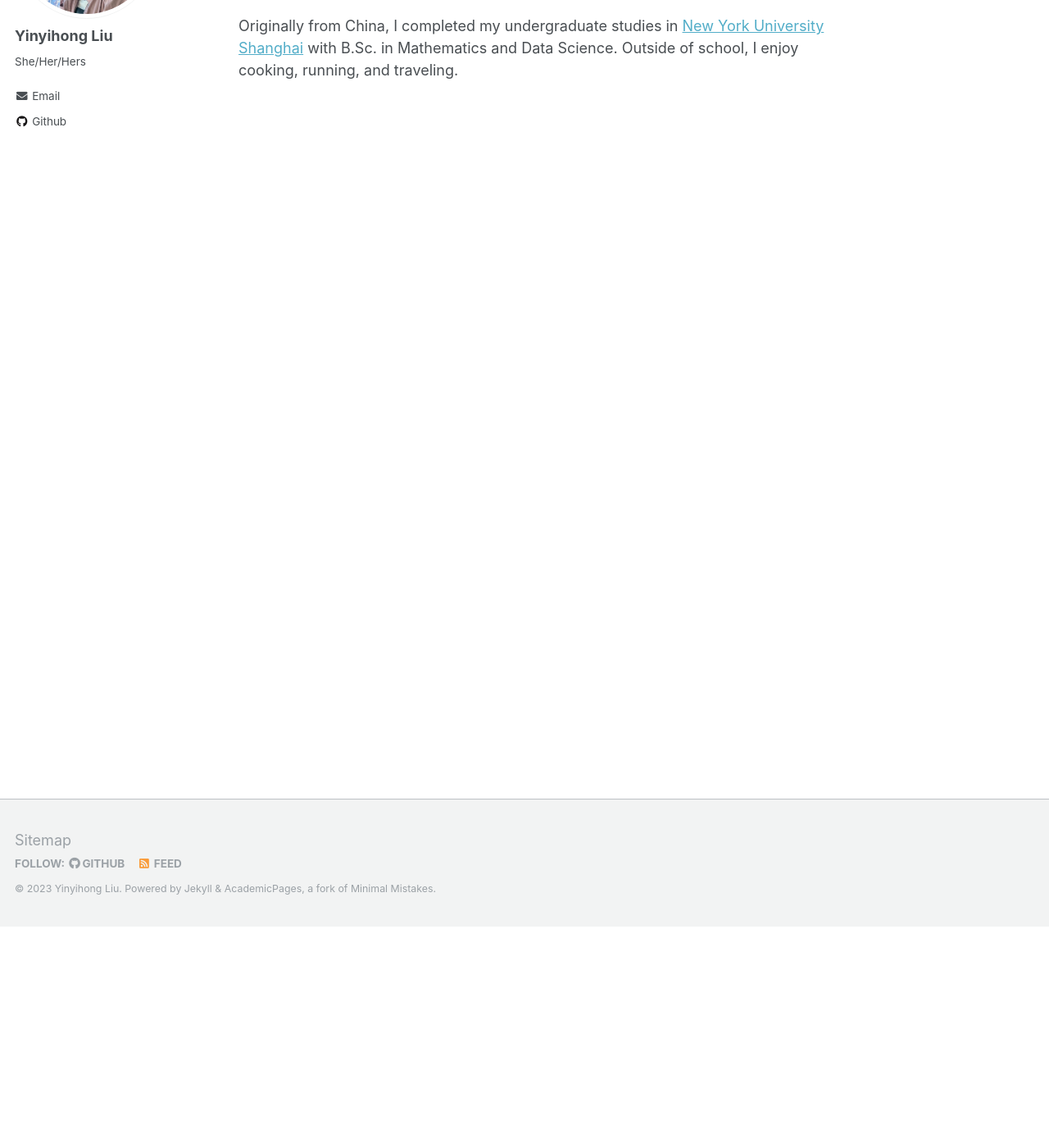
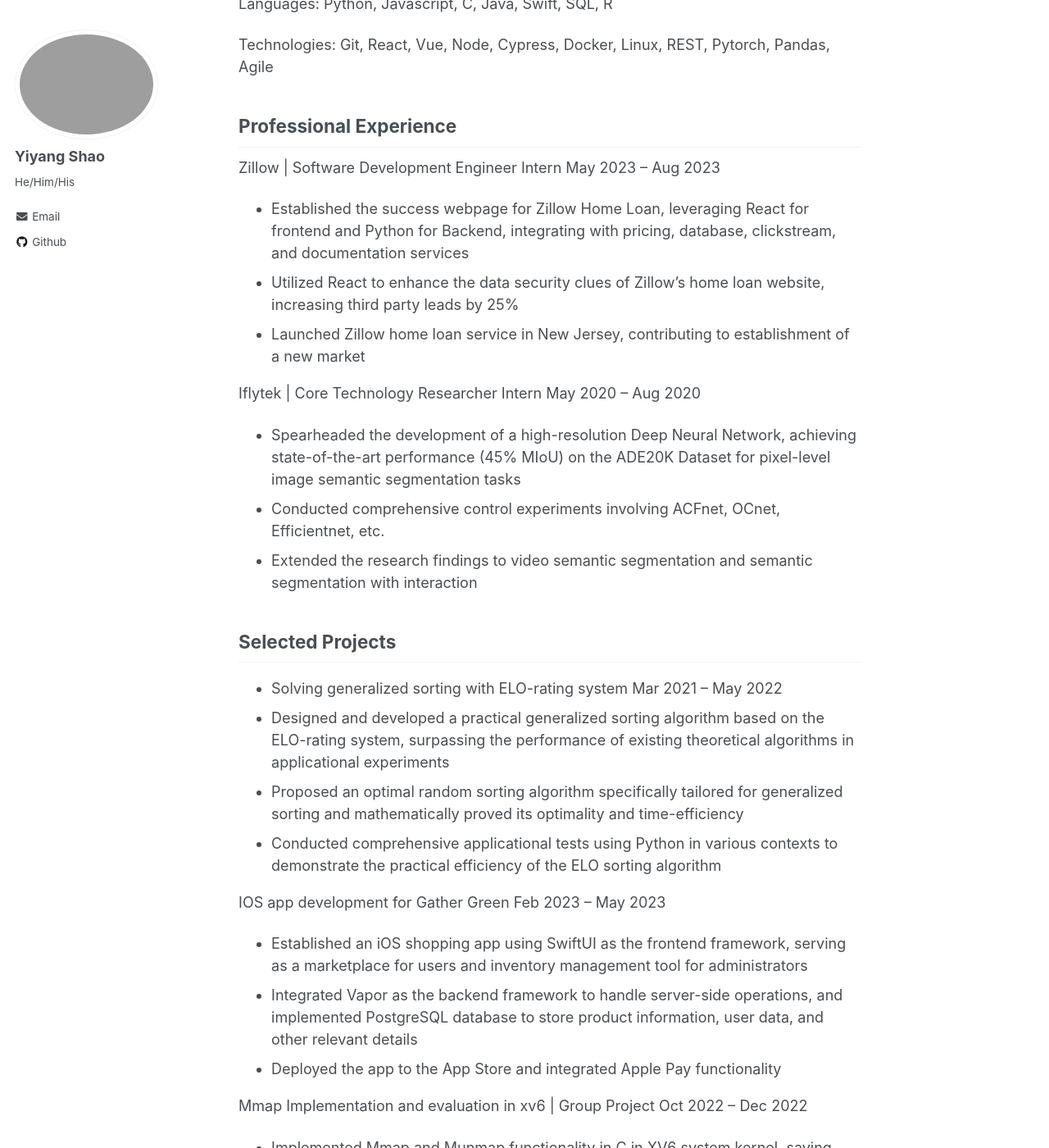
Before and after one commit to YiyangShao/yiyangshao.github.io, a Jekyll site: the page built from _pages/about.md, in a window 1280 px wide and 1400 px high, scrolled down 270 px. Shown: the whole window at 82% size. Built offline with Jekyll 4.4.1, drawn with Linux system fonts in a browser that asks for light colours; some of the changed text lies outside the part shown.

Commit message:
personalized

```diff
--- a/_config.yml
+++ b/_config.yml
@@ -7,13 +7,13 @@
 
 # Site Settings
 locale                   : "en-US"
-title                    : "Yinyihong Liu"
+title                    : "Yiyang Shao"
 title_separator          : "-"
-name                     : &name "Yinyihong Liu"
-description              : &description "I'm a Master student of statistics at Duke University."
-url                      : https://emily0630.github.io/
+name                     : &name "Yiyang Shao"
+description              : &description "I'm a Master student of Computer Science at Duke University."
+url                      : https://yiyangshao.github.io/
 baseurl                  : "" # the subpath of your site, e.g. "/blog"
-repository               : "emily0630/emily0630.github.io"
+repository               : "yiyangshao/yiyangshao.github.io"
 teaser                   :  # filename of teaser fallback teaser image placed in /images/, .e.g. "500x300.png"
 breadcrumbs              : false # true, false (default)
 words_per_minute         : 160
@@ -31,7 +31,7 @@
     num_posts            : # 5 (default)
     colorscheme          : # "light" (default), "dark"
 staticman:
-  allowedFields          : ['Yinyihong Liu', 'yinyihong.liu@duke.edu']
+  allowedFields          : ['Yiyang Shao', 'yiyangshao70@gmail.edu']
   branch                 : "gh-pages" # "master", "gh-pages"
   commitMessage          : "New comment."
   filename               : comment-{@timestamp}
@@ -80,14 +80,14 @@
 
 # Site Author
 author:
-  name             : "Yinyihong Liu"
-  avatar           : "yinyihong.jpg"
-  bio              : "She/Her/Hers"
+  name             : "Yiyang Shao"
+  avatar           : "YiyangShao.jpg"
+  bio              : "He/Him/His"
   location         :
   employer         :
   pubmed           :
   googlescholar    :
-  email            : "yinyihong.liu@duke.edu"
+  email            : "yiyangshao70@gmail.com"
   researchgate     :
   uri              :
   bitbucket        :
@@ -96,7 +96,7 @@
   flickr           :
   facebook         :
   foursquare       :
-  github           : "emily0630"
+  github           : "yiyangshao"
   google_plus      :
   keybase          :
   instagram        :
--- a/_data/navigation.yml
+++ b/_data/navigation.yml
@@ -9,5 +9,5 @@
 #  - title: "Teaching"
 #    url: /teaching/
 
-  - title: "CV"
-    url: /files/vita.pdf
+  - title: "Resume"
+    url: /files/resume.pdf
--- a/_pages/about.md
+++ b/_pages/about.md
@@ -8,9 +8,41 @@
   - /about.html
 ---
 
-Pronouns: *She/Her/Hers*. Pronunciation: *Yin-Yi-Hong Liu*
+Pronouns: *He/Him/His*.
 
 
-Hello! I'm a second-year master student in the [Department of Statistical Science](https://stat.duke.edu/) st [Duke Univisity](https://duke.edu/), adivised by [Eric Laber](https://scholars.duke.edu/person/eblaber) and [Rebecca Steorts](https://scholars.duke.edu/person/beka).
+Hello! I'm a second-year master student in computer science at Duke University.
 
-Originally from China, I completed my undergraduate studies in [New York University Shanghai](https://shanghai.nyu.edu/) with B.Sc. in Mathematics and Data Science. Outside of school, I enjoy cooking, running, and traveling.
+Languages: Python, Javascript, C, Java, Swift, SQL, R
+
+Technologies: Git, React, Vue, Node, Cypress, Docker, Linux, REST, Pytorch, Pandas, Agile
+
+Professional Experience
+------------
+Zillow | Software Development Engineer Intern                                                     May 2023 – Aug 2023
+- Established the success webpage for Zillow Home Loan, leveraging React for frontend and Python for Backend, integrating with pricing, database, clickstream, and documentation services
+- Utilized React to enhance the data security clues of Zillow's home loan website, increasing third party leads by 25%
+- Launched Zillow home loan service in New Jersey, contributing to establishment of a new market
+
+Iflytek | Core Technology Researcher Intern                                                           May 2020 – Aug 2020
+- Spearheaded the development of a high-resolution Deep Neural Network, achieving state-of-the-art performance (45% MIoU) on the ADE20K Dataset for pixel-level image semantic segmentation tasks
+- Conducted comprehensive control experiments involving ACFnet, OCnet, Efficientnet, etc.
+- Extended the research findings to video semantic segmentation and semantic segmentation with interaction
+
+
+Selected Projects
+--------------
+- Solving generalized sorting with ELO-rating system                                             Mar 2021 – May 2022
+- Designed and developed a practical generalized sorting algorithm based on the ELO-rating system, surpassing the performance of existing theoretical algorithms in applicational experiments
+- Proposed an optimal random sorting algorithm specifically tailored for generalized sorting and mathematically proved its optimality and time-efficiency
+- Conducted comprehensive applicational tests using Python in various contexts to demonstrate the practical efficiency of the ELO sorting algorithm
+
+IOS app development for Gather Green                                                                  Feb 2023 – May 2023
+- Established an iOS shopping app using SwiftUI as the frontend framework, serving as a marketplace for users and inventory management tool for administrators
+- Integrated Vapor as the backend framework to handle server-side operations, and implemented PostgreSQL database to store product information, user data, and other relevant details
+- Deployed the app to the App Store and integrated Apple Pay functionality
+
+Mmap Implementation and evaluation in xv6 | Group Project                               Oct 2022 – Dec 2022
+- Implemented Mmap and Munmap functionality in C in XV6 system kernel, saving system calls and creating an efficient endpoint to access file data
+- Modified Proc Struct, fork, exit, and page fault handler, to allow sharing physical pages between parent and child process
+- Designed micro-benchmarks and macro-benchmarks to evaluate the performance of Mmap, saving 83% reading time and 69% writing time compared to normal file operations
```
Also changed, not shown: images/YiyangShao.jpeg (added), images/serge.jpg (deleted), images/yinyihong.jpg (deleted), 3 other files.
